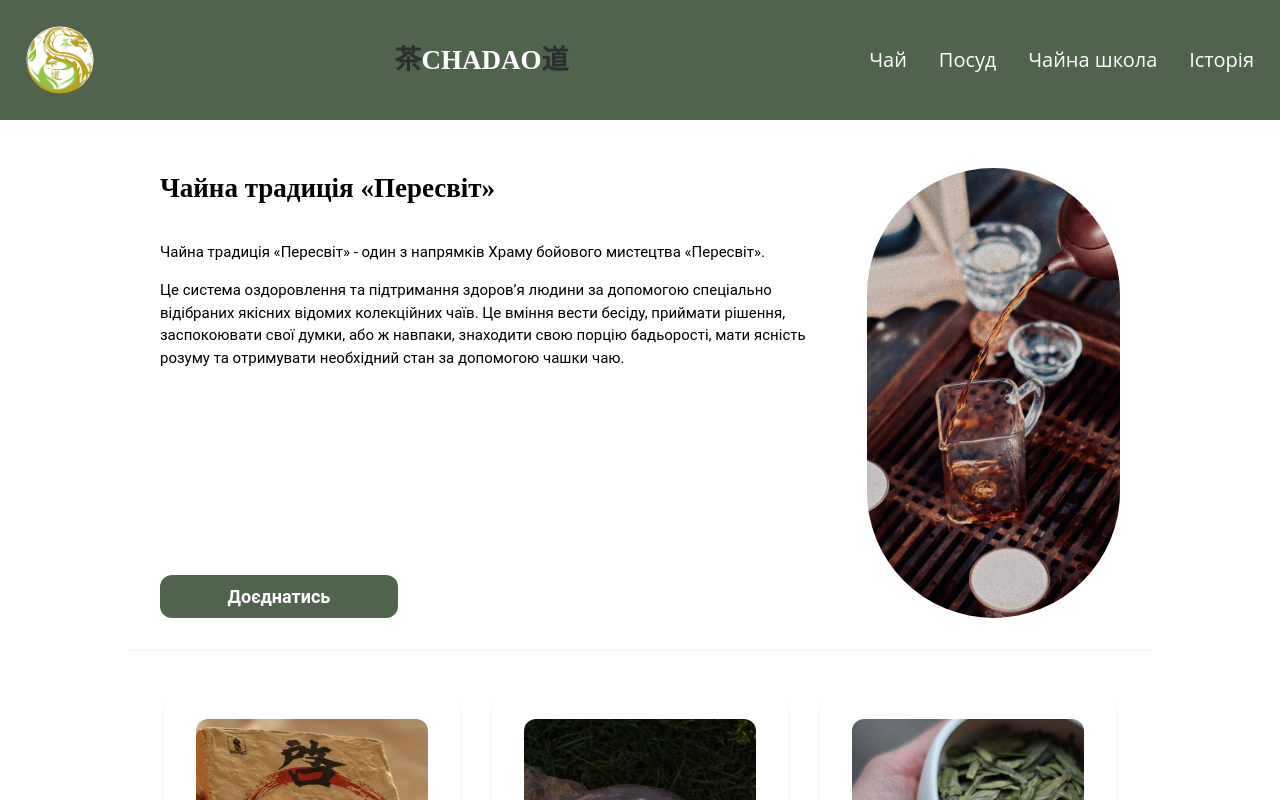
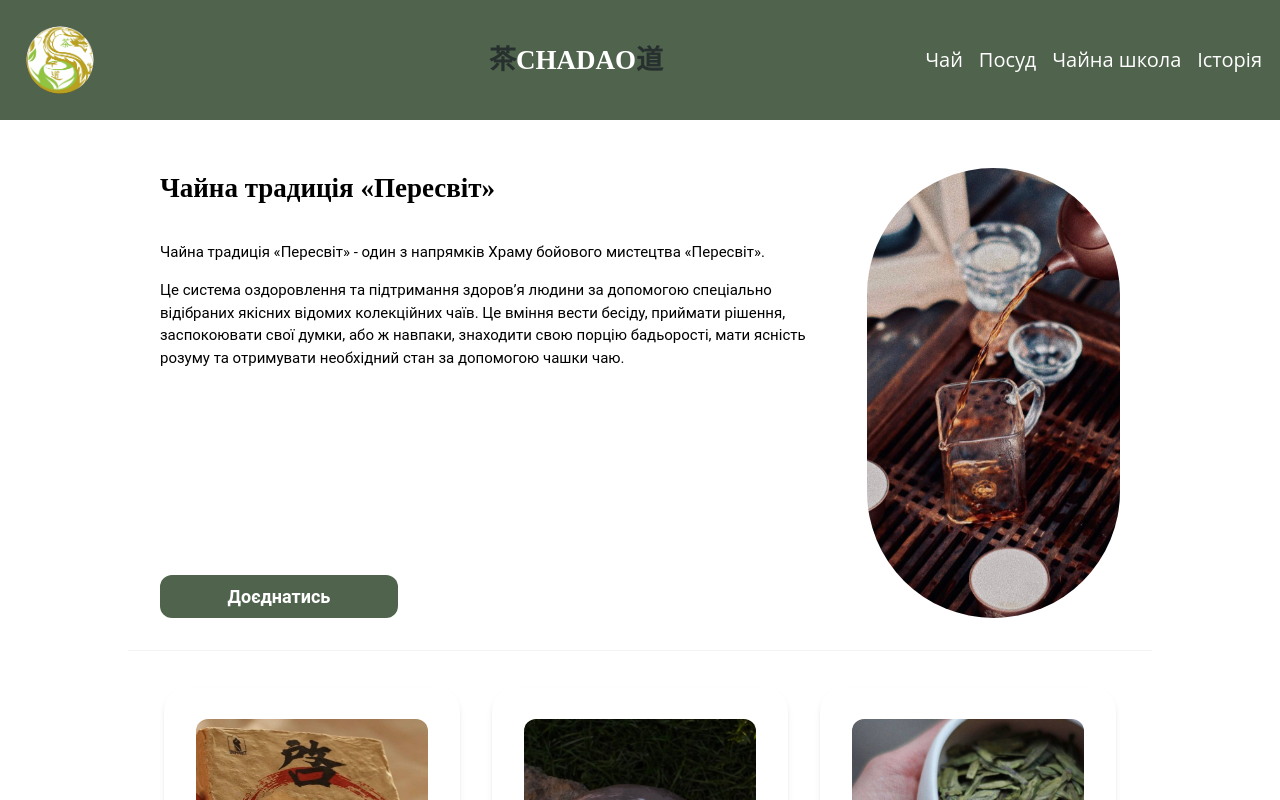
Before and after one commit to VladAntonov95/tea-master, a Next.js app: page / in a window 1280 px wide. Shown: the top 800 px of the page. Built offline with nearby package versions, Linux system fonts and the light colour scheme.

Commit message:
fix/fix title direction

```diff
--- a/src/components/layout/Header/Header.jsx
+++ b/src/components/layout/Header/Header.jsx
@@ -45,7 +45,7 @@ const Header = ({ onSectionClick, onBack, activeSection }) => {
         <Link
           onClick={onBack}
           href="#"
-          className="hidden max-w-[430px] items-center text-center font-playfair text-lg font-bold text-white-text laptop:flex"
+          className="ml-[125px] hidden max-w-[430px] items-center text-center font-playfair text-lg font-bold text-white-text laptop:flex desktop:ml-[150px]"
         >
           <span
             className={`${activeSection === "tableware" ? "text-header-tableware-symbol-color" : "text-header-symbol-color"}`}
@@ -64,7 +64,7 @@ const Header = ({ onSectionClick, onBack, activeSection }) => {
             {links.map((link) => (
               <li
                 key={link.text}
-                className={`${activeSection === "tableware" ? "hover:text-tableware-hover" : "hover:text-hover-color"} p-4 text-white-text`}
+                className={`${activeSection === "tableware" ? "hover:text-tableware-hover" : "hover:text-hover-color"} px-2 py-4 text-white-text desktop:px-4`}
               >
                 <button
                   className="font-medium"
```
